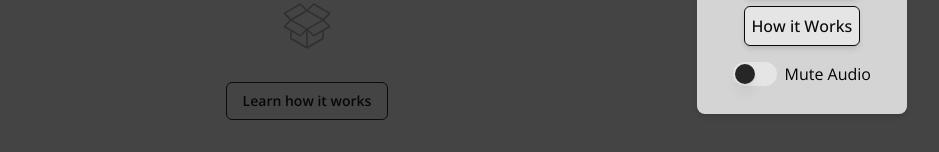
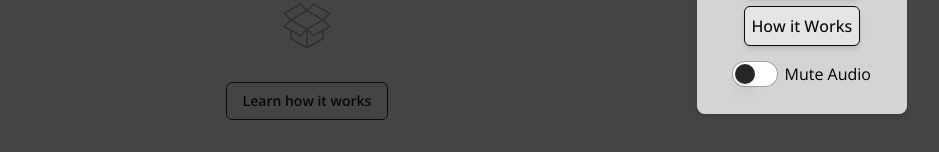
Before and after one commit to MacielG1/Youtube_Playlist_Manager, a Next.js app: page / in a window 1280 px wide. Both pictures are taken after a click on the button 1228 px from the left and 24 px from the top of the page. Shown: the part 160-312 px from the top of the page, without its empty margins (333-1272 px from the left). Built offline with nearby package versions, Linux system fonts and the light colour scheme.

Commit message:
improved switch colors in light mode

```diff
--- a/components/Settings/ToggleMute.tsx
+++ b/components/Settings/ToggleMute.tsx
@@ -1,5 +1,5 @@
-import { Switch } from "../UI/Switch";
 import { useAudioToggle } from "@/providers/SettingsProvider";
+import { Switch } from "../Switch";
 
 export default function ToggleMute() {
   const { isAudioMuted, setIsAudioMuted } = useAudioToggle();
--- /dev/null
+++ b/components/Switch.tsx
@@ -0,0 +1,33 @@
+"use client";
+
+import * as React from "react";
+import * as SwitchPrimitives from "@radix-ui/react-switch";
+import { cn } from "@/utils/cn";
+
+const Switch = React.forwardRef<React.ElementRef<typeof SwitchPrimitives.Root>, React.ComponentPropsWithoutRef<typeof SwitchPrimitives.Root>>(
+  ({ className, ...props }, ref) => (
+    <SwitchPrimitives.Root
+      className={cn(
+        `focus-visible:ring-ring data-[state=unchecked] peer inline-flex h-6 w-11 shrink-0 cursor-pointer
+         items-center rounded-full border-2 border-transparent ring-1
+         ring-neutral-400 transition-colors focus-visible:outline-none
+         focus-visible:ring-2 focus-visible:ring-offset-2 focus-visible:ring-offset-background disabled:cursor-not-allowed disabled:opacity-50 data-[state=checked]:bg-blue-500 data-[state=unchecked]:bg-white data-[state=checked]:ring-0 dark:data-[state=unchecked]:ring-0`,
+
+        className,
+      )}
+      {...props}
+      ref={ref}
+    >
+      <SwitchPrimitives.Thumb
+        className={cn(
+          `pointer-events-none block h-5 w-5 rounded-full shadow-lg ring-0 transition-transform
+          data-[state=checked]:translate-x-5 data-[state=unchecked]:translate-x-0
+           data-[state=checked]:bg-black data-[state=unchecked]:bg-neutral-800 dark:data-[state=unchecked]:bg-neutral-800`,
+        )}
+      />
+    </SwitchPrimitives.Root>
+  ),
+);
+Switch.displayName = SwitchPrimitives.Root.displayName;
+
+export { Switch };
--- a/components/UI/Switch.tsx
+++ /dev/null
@@ -1,58 +0,0 @@
-"use client";
-
-import * as React from "react";
-import * as SwitchPrimitives from "@radix-ui/react-switch";
-import { cn } from "@/utils/cn";
-
-// const Switch = React.forwardRef<React.ElementRef<typeof SwitchPrimitives.Root>, React.ComponentPropsWithoutRef<typeof SwitchPrimitives.Root>>(
-//   ({ className, ...props }, ref) => (
-//     <SwitchPrimitives.Root
-//       className={cn(
-//         `focus-visible:ring-ring peer inline-flex h-6 w-11 shrink-0 cursor-pointer items-center rounded-full border-2 border-transparent transition-colors
-//          focus-visible:outline-none focus-visible:ring-2 focus-visible:ring-offset-2 focus-visible:ring-offset-background
-//          disabled:cursor-not-allowed disabled:opacity-50 data-[state=checked]:bg-blue-600 data-[state=unchecked]:bg-neutral-400`,
-//         className,
-//       )}
-//       {...props}
-//       ref={ref}
-//     >
-//       <SwitchPrimitives.Thumb
-//         className={cn(
-//           `pointer-events-none block h-5 w-5 rounded-full shadow-lg ring-0 transition-transform data-[state=unchecked]:translate-x-5
-//           data-[state=checked]:bg-white  data-[state=unchecked]:bg-neutral-100`,
-//         )}
-//       />
-//     </SwitchPrimitives.Root>
-//   ),
-// );
-// Switch.displayName = SwitchPrimitives.Root.displayName;
-
-// export { Switch };
-
-const Switch = React.forwardRef<React.ElementRef<typeof SwitchPrimitives.Root>, React.ComponentPropsWithoutRef<typeof SwitchPrimitives.Root>>(
-  ({ className, ...props }, ref) => (
-    <SwitchPrimitives.Root
-      className={cn(
-        `focus-visible:ring-ring peer inline-flex h-6 w-11 shrink-0 cursor-pointer items-center
-         rounded-full border-2 border-transparent transition-colors focus-visible:outline-none
-         focus-visible:ring-2 focus-visible:ring-offset-2 focus-visible:ring-offset-background
-         disabled:cursor-not-allowed disabled:opacity-50 data-[state=checked]:bg-blue-500 data-[state=unchecked]:bg-neutral-200`,
-
-        className,
-      )}
-      {...props}
-      ref={ref}
-    >
-      <SwitchPrimitives.Thumb
-        className={cn(
-          `pointer-events-none block h-5 w-5 rounded-full shadow-lg ring-0 transition-transform
-          data-[state=checked]:translate-x-5 data-[state=unchecked]:translate-x-0
-           data-[state=checked]:bg-black data-[state=unchecked]:bg-neutral-800`,
-        )}
-      />
-    </SwitchPrimitives.Root>
-  ),
-);
-Switch.displayName = SwitchPrimitives.Root.displayName;
-
-export { Switch };
```
Also changed, not shown: 1 other file (tests, documents, lock files or other folders).
